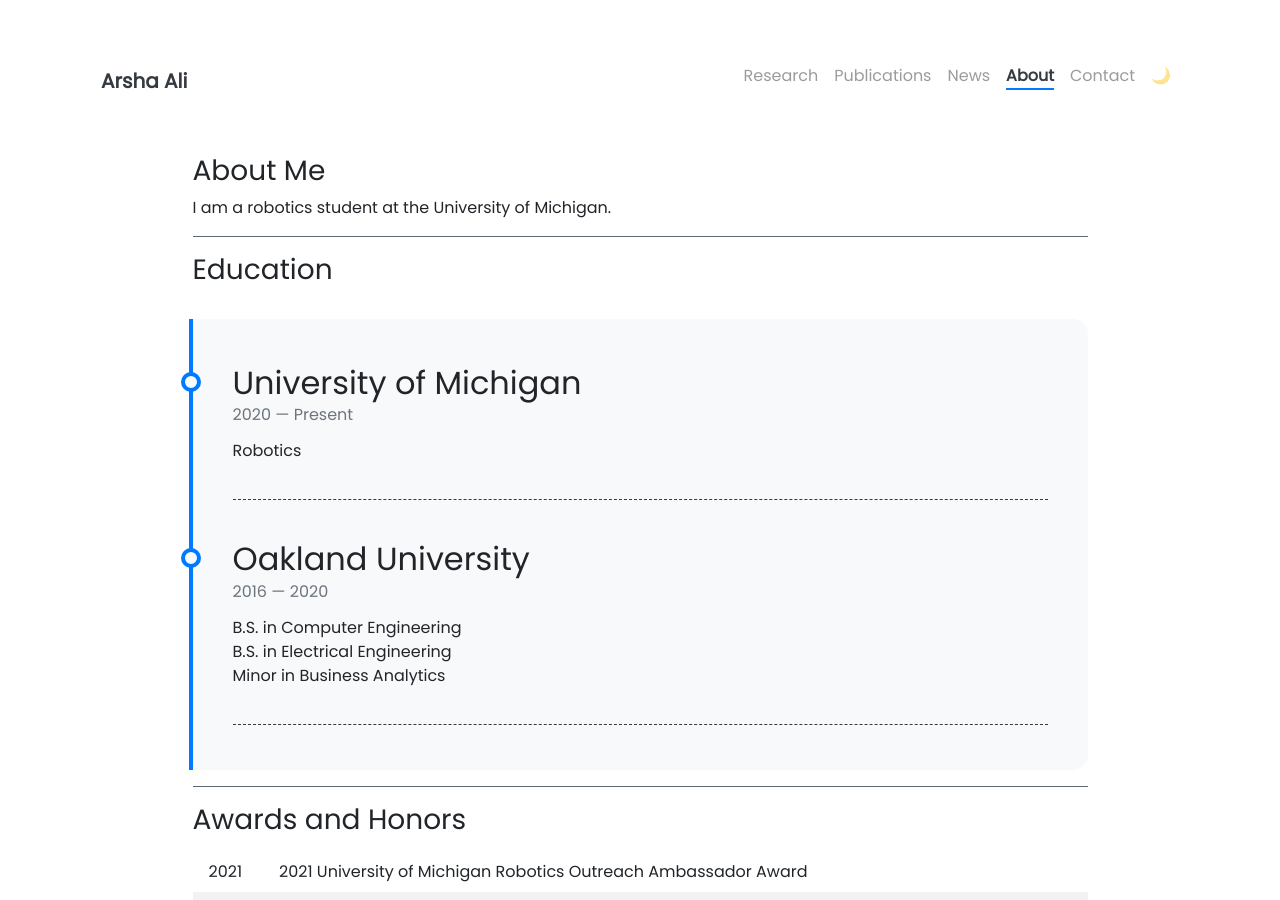
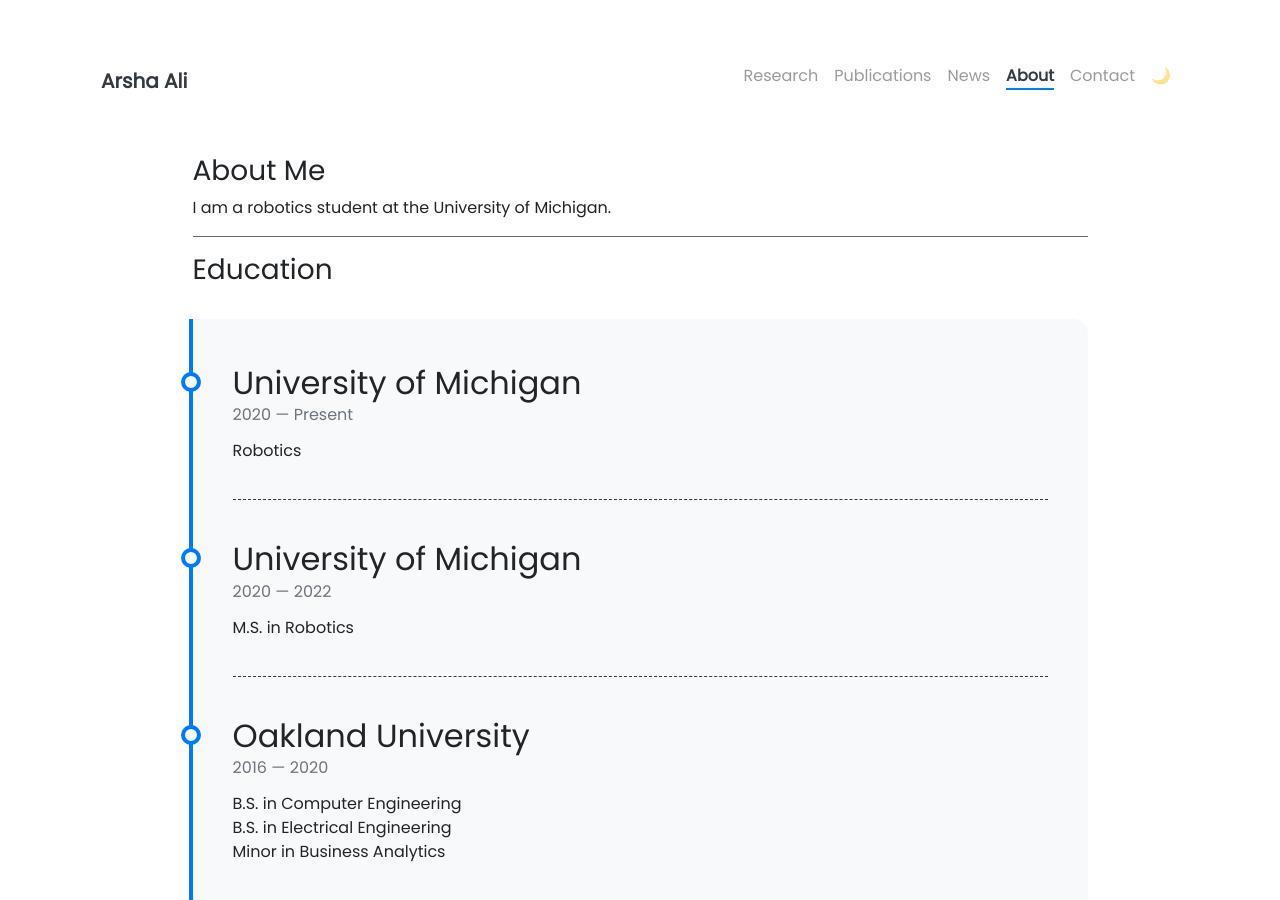
Before and after one commit to arshaali/arshaali.github.io, a Jekyll site: the page built from pages/about.md, in a window 1280 px wide and 900 px high. Built offline with Jekyll 4.4.1, drawn with Linux system fonts in a browser that asks for light colours; nearby versions of some CDN libraries.

Commit message:
Update timeline.yml

```diff
--- a/_data/timeline.yml
+++ b/_data/timeline.yml
@@ -3,6 +3,11 @@
   to: Present
   description: Robotics
 
+- title: University of Michigan
+  from: 2020
+  to: 2022
+  description: M.S. in Robotics
+
 - title: Oakland University
   from: 2016
   to: 2020
```
